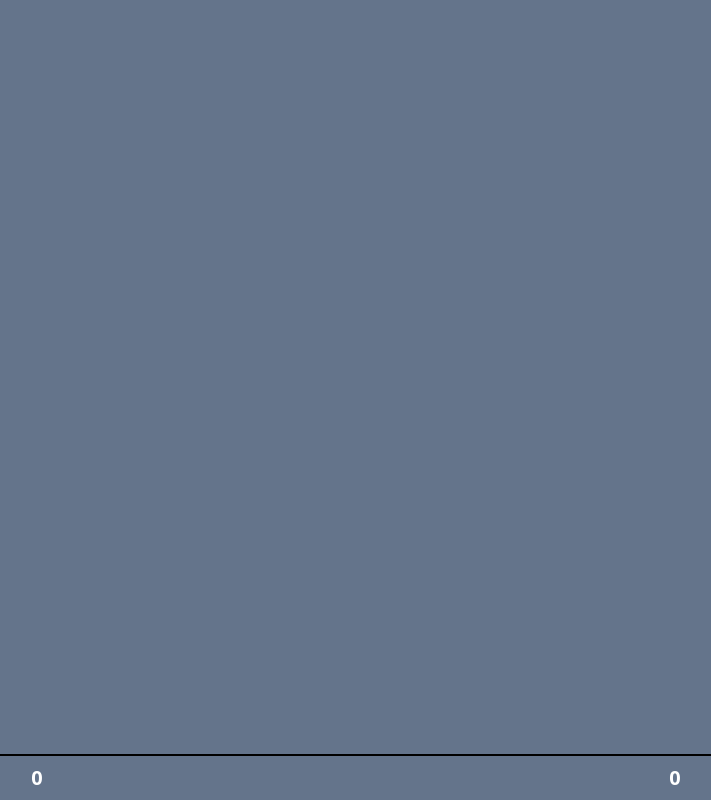
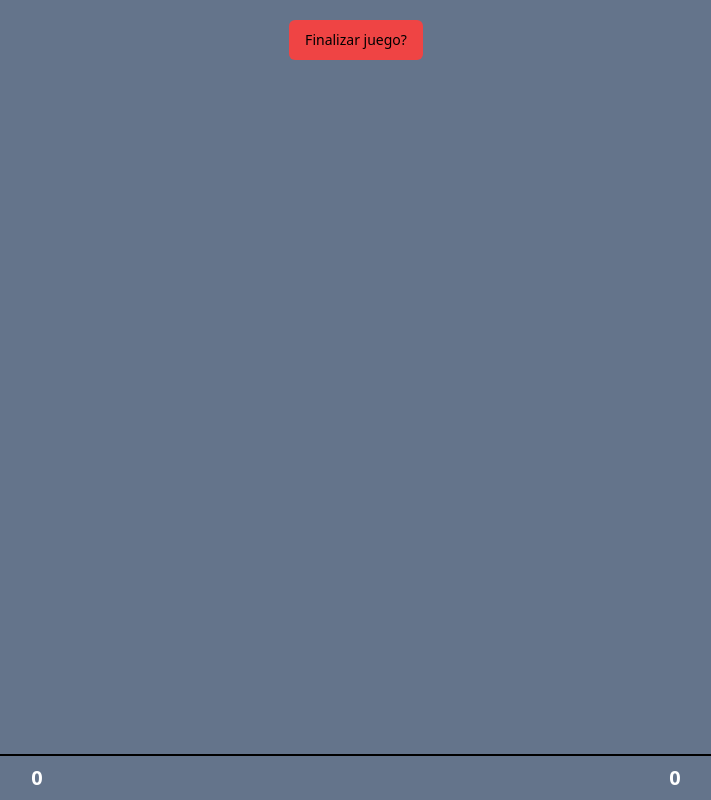
Before and after one commit to franklinogf/dominoes-score, a React (Vite) app: page / in a window 1280 px wide. Both pictures are taken after a click on the button "Continuar". Shown: the whole page, without its empty margins (284-995 px from the left). Built offline with nearby package versions, Linux system fonts and the light colour scheme.

Commit message:
added a end game button

```diff
--- a/package.json
+++ b/package.json
@@ -10,6 +10,7 @@
     "preview": "vite preview"
   },
   "dependencies": {
+    "class-variance-authority": "^0.7.0",
     "clsx": "^2.1.0",
     "react": "^18.2.0",
     "react-dom": "^18.2.0",
--- a/src/App.tsx
+++ b/src/App.tsx
@@ -5,15 +5,23 @@ import { NewGameModal } from './components/NewGameModal'
 import { TeamsProvider } from './contexts/teams'
 import { NewScoreModal } from './components/NewScoreModal'
 import { NewScoreModalProvider } from './contexts/newScore'
+import { useState } from 'react'
 
 export default function App() {
+  const [showModal, setShowModal] = useState(true)
   return (
     <TeamsProvider>
-      <NewGameModal />
+      <NewGameModal
+        show={showModal}
+        setShow={setShowModal}
+      />
       <NewScoreModalProvider>
         <NewScoreModal />
         <main className='min-h-dvh bg-slate-500 flex flex-col px-0.5'>
-          <Header />
+          <Header
+            show={showModal}
+            setShow={setShowModal}
+          />
           <ScoreList />
           <ScoreTotal />
         </main>
--- a/src/components/NewGameModal.tsx
+++ b/src/components/NewGameModal.tsx
@@ -3,13 +3,13 @@ import { cn } from '../libs/utils'
 import { useTeams } from '../hooks/useTeams'
 import { Button } from './ui/Button'
 
-export function NewGameModal() {
+export function NewGameModal({ show, setShow }) {
   const { setTeams } = useTeams()
   const [team1Name, setTeam1Name] = useState('')
   const [team2Name, setTeam2Name] = useState('')
-  const [showModal, setShowModal] = useState(true)
+
   function handleButtonClick() {
-    setShowModal(false)
+    setShow(false)
     setTeams({
       team1: {
         name: team1Name,
@@ -27,7 +27,7 @@ export function NewGameModal() {
       tabIndex={-1}
       className={cn(
         'overflow-y-auto overflow-x-hidden fixed top-0 right-0 left-0 z-50 justify-center items-center w-full md:inset-0 h-[calc(100%-1rem)] max-h-full',
-        { flex: showModal, hidden: !showModal }
+        { flex: show, hidden: !show }
       )}
     >
       <div className='relative p-4 w-full max-w-md max-h-full'>
--- a/src/components/ui/Button.tsx
+++ b/src/components/ui/Button.tsx
@@ -1,17 +1,46 @@
+import { cn } from '../../libs/utils'
+import { cva, type VariantProps } from 'class-variance-authority'
+const buttonVariants = cva(
+  'inline-flex items-center justify-center whitespace-nowrap rounded-md text-sm font-medium ring-offset-background transition-colors focus-visible:outline-none focus-visible:ring-2 focus-visible:ring-ring focus-visible:ring-offset-2 disabled:pointer-events-none disabled:opacity-50',
+  {
+    variants: {
+      variant: {
+        default: 'bg-blue-500 text-blue-500-foreground hover:bg-blue-500/90',
+        destructive: 'bg-red-500 text-red-500-foreground hover:bg-red-500/90',
+        outline: 'border border-input bg-background hover:bg-accent hover:text-accent-foreground',
+        secondary: 'bg-secondary text-secondary-foreground hover:bg-secondary/80',
+        ghost: 'hover:bg-accent hover:text-accent-foreground',
+        link: 'text-primary underline-offset-4 hover:underline'
+      },
+      size: {
+        default: 'h-10 px-4 py-2',
+        sm: 'h-9 rounded-md px-3',
+        lg: 'h-11 rounded-md px-8',
+        icon: 'h-10 w-10'
+      }
+    },
+    defaultVariants: {
+      variant: 'default',
+      size: 'default'
+    }
+  }
+)
 export function Button({
   children,
+  variant = 'default',
   onClick,
   type = 'button'
 }: {
   children: React.ReactNode
-  onClick: () => void
+  variant?: VariantProps<typeof buttonVariants>['variant']
+  onClick?: () => void
   type?: HTMLButtonElement['type']
 }) {
   return (
     <button
       onClick={onClick}
       type={type}
-      className='text-white bg-blue-700 hover:bg-blue-800 focus:ring-4 focus:ring-blue-300 font-medium rounded-lg text-sm px-5 py-2.5 me-2 mb-2 '
+      className={cn(buttonVariants({ variant }))}
     >
       {children}
     </button>
--- a/src/sections/Header.tsx
+++ b/src/sections/Header.tsx
@@ -3,10 +3,35 @@ import { useNewScore } from '../hooks/useNewScore'
 import { useTeams } from '../hooks/useTeams'
 import { TeamsKeys } from '../types/teams'
 
-export function Header() {
-  const { teams } = useTeams()
+export function Header({ show, setShow }) {
+  const { teams, setTeams } = useTeams()
+
+  function handleEndGame() {
+    setTeams({
+      team1: {
+        name: '',
+        scores: []
+      },
+      team2: {
+        name: '',
+        scores: []
+      }
+    })
+    setShow(true)
+  }
   return (
-    <header className='flex justify-around pt-10 sticky top-0 bg-slate-500 '>
+    <header className='pt-5 sticky top-0 bg-slate-500'>
+      {!show && (
+        <div className='text-center mb-5'>
+          <Button
+            onClick={handleEndGame}
+            variant='destructive'
+          >
+            Finalizar juego?
+          </Button>
+        </div>
+      )}
+      <div className='flex justify-around'>
         <Name
           teamIndex='team1'
           label={teams.team1.name}
@@ -15,6 +40,7 @@ export function Header() {
           teamIndex='team2'
           label={teams.team2.name}
         />
+      </div>
     </header>
   )
 }
```
Also changed, not shown: 1 other file (tests, documents, lock files or other folders). Lines whose indentation alone changed are shown as unchanged.
